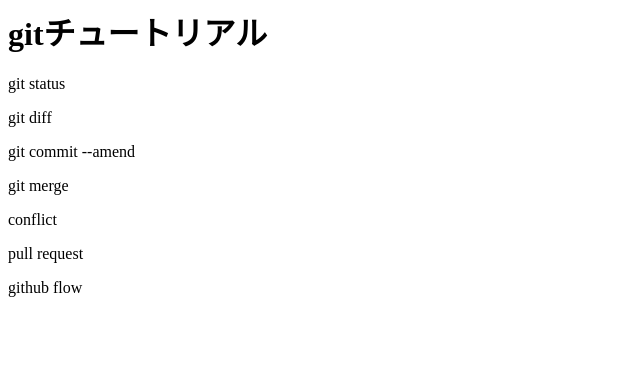
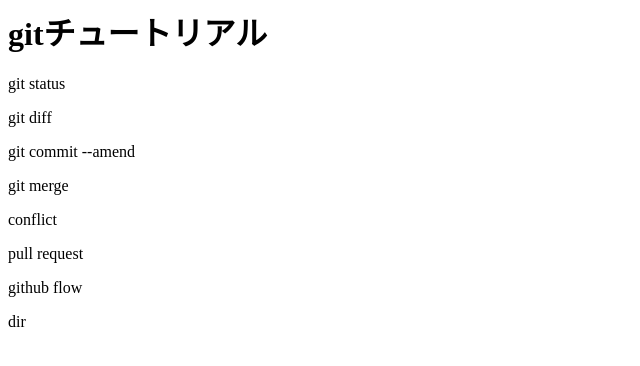
Before and after one commit to Fumiya-Kito/git_tutorial, a plain HTML site: page index.html in a window 1280 px wide. Shown: the full height of the page, 0-640 px from the left. Drawn offline with Linux system fonts and the light colour scheme.

Commit message:
dir追加

```diff
--- a/index.html
+++ b/index.html
@@ -6,3 +6,4 @@
 <p>conflict</p>
 <p>pull request</p>
 <p>github flow</p>
+<p>dir</p>
```
